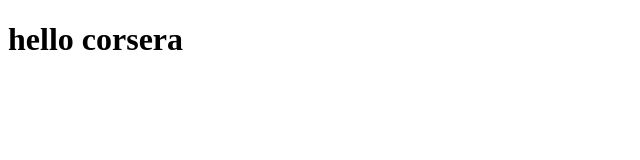
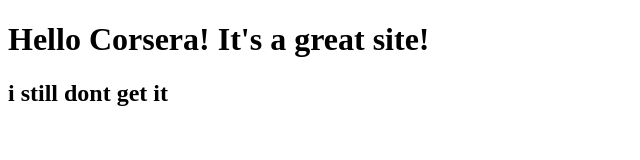
Before and after one commit to d3amoon/coursera-test-, a plain HTML site: page site/index.html in a window 1280 px wide. Shown: the whole page, without its empty margins (0-640 px from the left). Drawn offline with Linux system fonts and the light colour scheme.

Commit message:
small change

```diff
--- a/site/index.html
+++ b/site/index.html
@@ -1,9 +1,10 @@
 <!DOCTYPE html>
 <html>
 <head>
-	<title>hi corsera</title>
+	<title>Hi Corsera!</title>
 </head>
 <body>
-<h1>hello corsera</h1>
+<h1>Hello Corsera! It's a great site!</h1>
+<H2>i still dont get it</H2>
 </body>
 </html>
```
